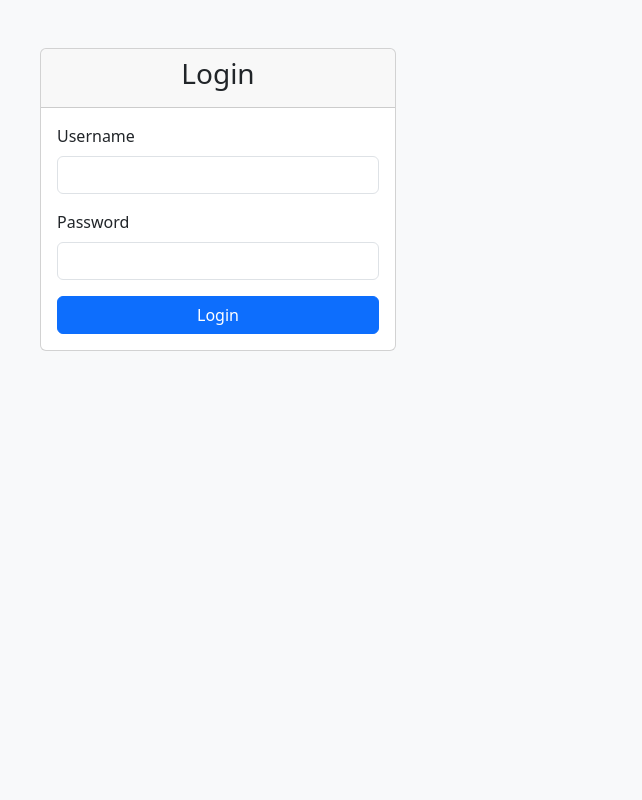
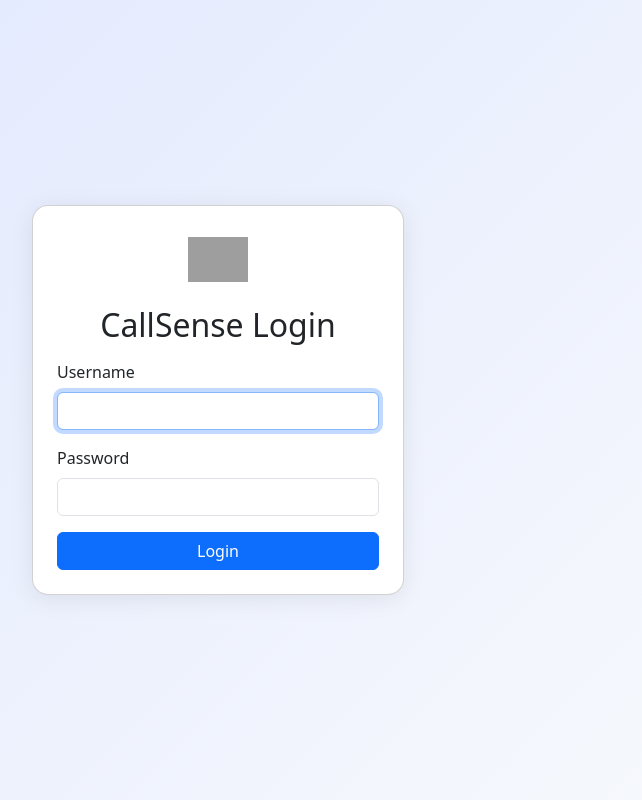
Before and after one commit to vaibhav997919/CallSense, a Flask app: page / in a window 1280 px wide. Shown: the whole page, without its empty margins (422-1064 px from the left). Run offline with Flask 3, Linux system fonts and the light colour scheme; grey boxes are pictures that could not be loaded.

Commit message:
Update login.html

```diff
--- a/templates/login.html
+++ b/templates/login.html
@@ -3,21 +3,37 @@
 <head>
     <meta charset="UTF-8">
     <title>Login - CallSense</title>
+    <meta name="viewport" content="width=device-width, initial-scale=1">
     <link rel="stylesheet" href="https://cdn.jsdelivr.net/npm/bootstrap@5.3.0/dist/css/bootstrap.min.css">
+    <style>
+        body {
+            background: linear-gradient(135deg, #e0e7ff 0%, #f8fafc 100%);
+            min-height: 100vh;
+        }
+        .login-card {
+            border-radius: 1rem;
+            box-shadow: 0 4px 24px rgba(0,0,0,0.08);
+        }
+        .brand-logo {
+            width: 60px;
+            height: 60px;
+            object-fit: contain;
+            margin-bottom: 1rem;
+        }
+    </style>
 </head>
-<body class="bg-light">
-    <div class="container mt-5">
-        <div class="row justify-content-center">
-            <div class="col-md-4">
-                <div class="card">
-                    <div class="card-header text-center">
-                        <h3>Login</h3>
+<body>
+    <div class="container d-flex align-items-center justify-content-center min-vh-100">
+        <div class="col-md-5 col-lg-4">
+            <div class="card login-card p-4">
+                <div class="text-center">
+                    <img src="{{ url_for('static', filename='customer_support_icon.JPG') }}" alt="CallSense Logo" class="brand-logo">
+                    <h2 class="mb-3">CallSense Login</h2>
                 </div>
-                    <div class="card-body">
                 <form method="POST" action="/login">
                     <div class="mb-3">
                         <label for="username" class="form-label">Username</label>
-                                <input type="text" class="form-control" id="username" name="username" required>
+                        <input type="text" class="form-control" id="username" name="username" required autofocus>
                     </div>
                     <div class="mb-3">
                         <label for="password" class="form-label">Password</label>
@@ -33,7 +49,5 @@
             </div>
         </div>
     </div>
-        </div>
-    </div>
 </body>
 </html>
```
Lines whose indentation alone changed are shown as unchanged.
